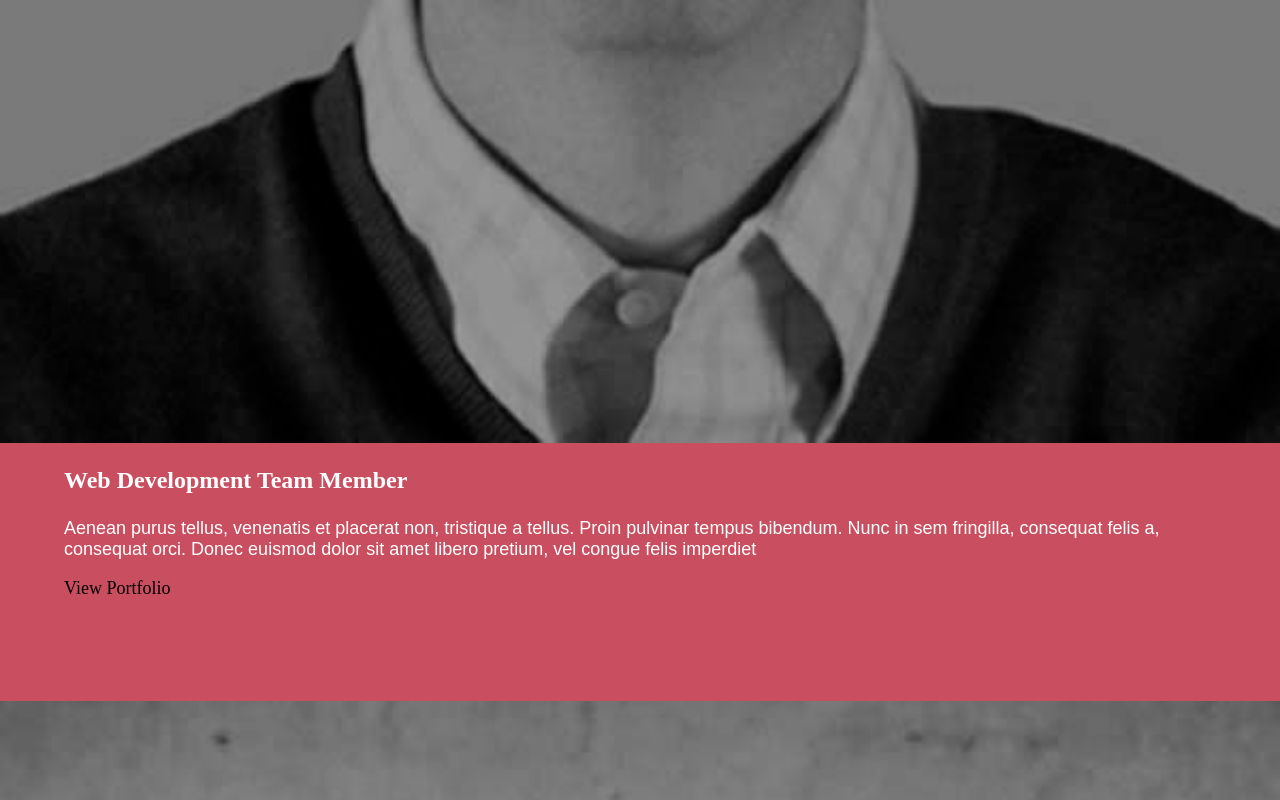
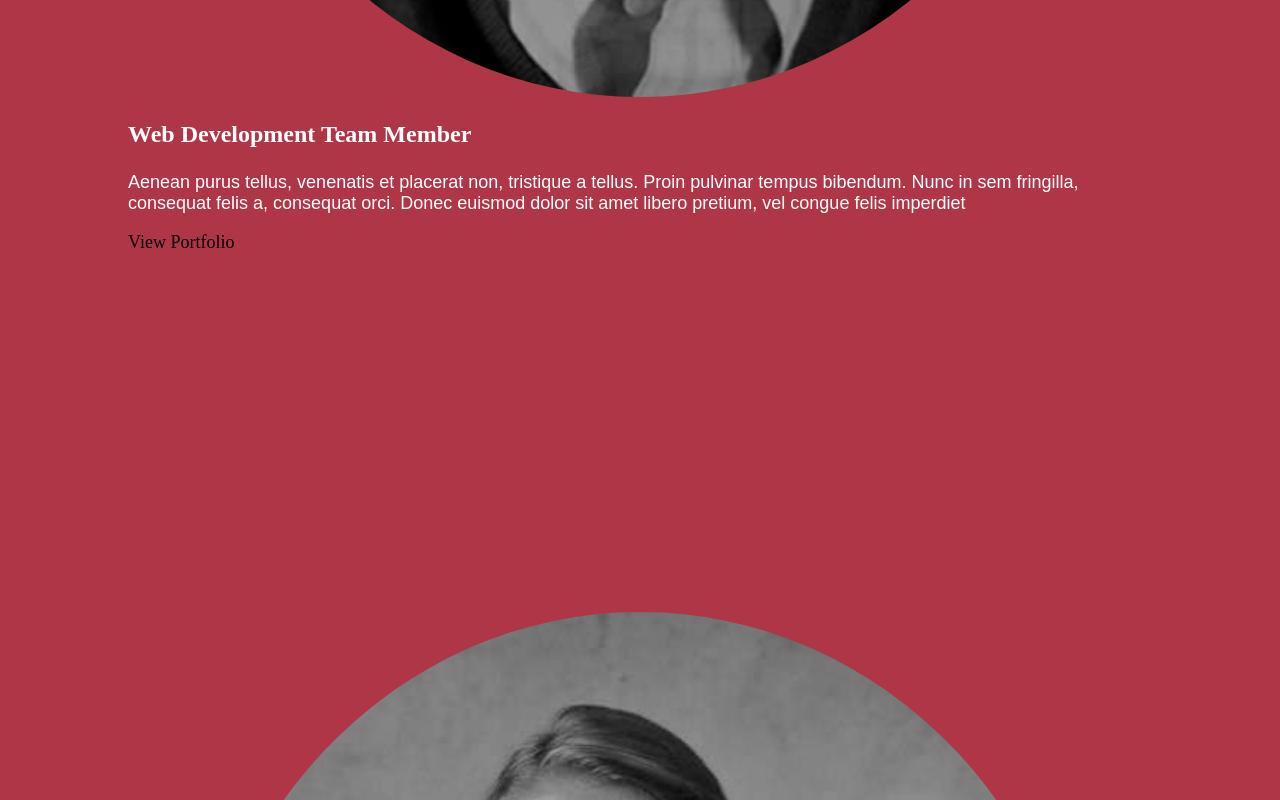
Before and after one commit to creditos-game/creditos-game.github.io, a website: page index.html in a window 1280 px wide. Shown: the part 1600-2400 px from the top of the page. Drawn offline with nearby package versions, Linux system fonts and the light colour scheme; a web font is replaced by a local one.

Commit message:
se cambiaron los estilos de team members

```diff
--- a/sass/partials/modules/_team.scss
+++ b/sass/partials/modules/_team.scss
@@ -14,7 +14,7 @@
 .team-content {
     display: block;
     overflow: hidden;
-    padding: 5% 0;
+    padding: 5% auto;
     width: 100%;
 }
 
@@ -37,19 +37,20 @@
         padding-bottom: 5%;
         width: 90%;
         @include font-size(18);
-
     }
 }
 
 .team-member {
     color: $text-color-light;
-    // float: left; activar si se cambia width a 50%
+    padding: 10% 0;
     width: 100%;
     @include font-size(18);
 
     img{
+        border-radius: 50%;
         display: block;
-        width: 100%;
+        margin: 0 auto;
+        width: 70%;
     }
 
     .team-member-information {
@@ -58,15 +59,15 @@
         h3 {
             display: block;
             font-family: $title-font;
-            padding: 0 5%;
+            padding: 0 10%;
             width: 80%;
             @include font-size($title-mob-size);
         }
 
         p {
             box-sizing: border;
-            padding: 0 5%;
-            width: 90%;
+            padding: 0 10%;
+            width: 80%;
         }
 
         a {
@@ -74,33 +75,56 @@
             font-family: $title-font;
             display: block;
             overflow: hidden;
-            padding: 0 5% 8% ;
-            width: 100%
+            padding: 0 10% 8% ;
+            width: 100%;
         }
     }
 }
 
 .team-web-development {
-    background-color: ($web-color);
+    background-color: $web-color;
+    .team-member {
+        background-color: darken($web-color, 10%);
+    }
 }
 
 .team-production {
-    background-color: ($post-prod-color);
+    background-color: $post-prod-color;
+
     color: $text-color-dark;
+    .team-member {
+        background-color: darken($post-prod-color, 10%);
+    }
 }
 
 .team-animation {
-    background-color: ($anim-color);
+    background-color: $anim-color;
+
+    .team-member {
+        background-color: darken($anim-color, 10%);
+    }
 }
 
 .team-administration {
-    background-color: ($admin-color);
+    background-color: $admin-color;
+
+    .team-member {
+        background-color: darken($admin-color, 10%);
+    }
 }
 
 .team-collaborators {
-    background-color: ($collab-color);
+    background-color: $collab-color;
+
+    .team-member {
+        background-color: darken($collab-color, 10%);
+    }
 }
 
 .team-fair-play {
-    background-color: ($fair-color);
+    background-color: $fair-color;
+
+    .team-member {
+        background-color: darken($fair-color, 10%);
+    }
 }
```
Also changed, not shown: css/styles.css, index.html (line endings or trailing spaces), js/main.min.js (added), 2 other files.
